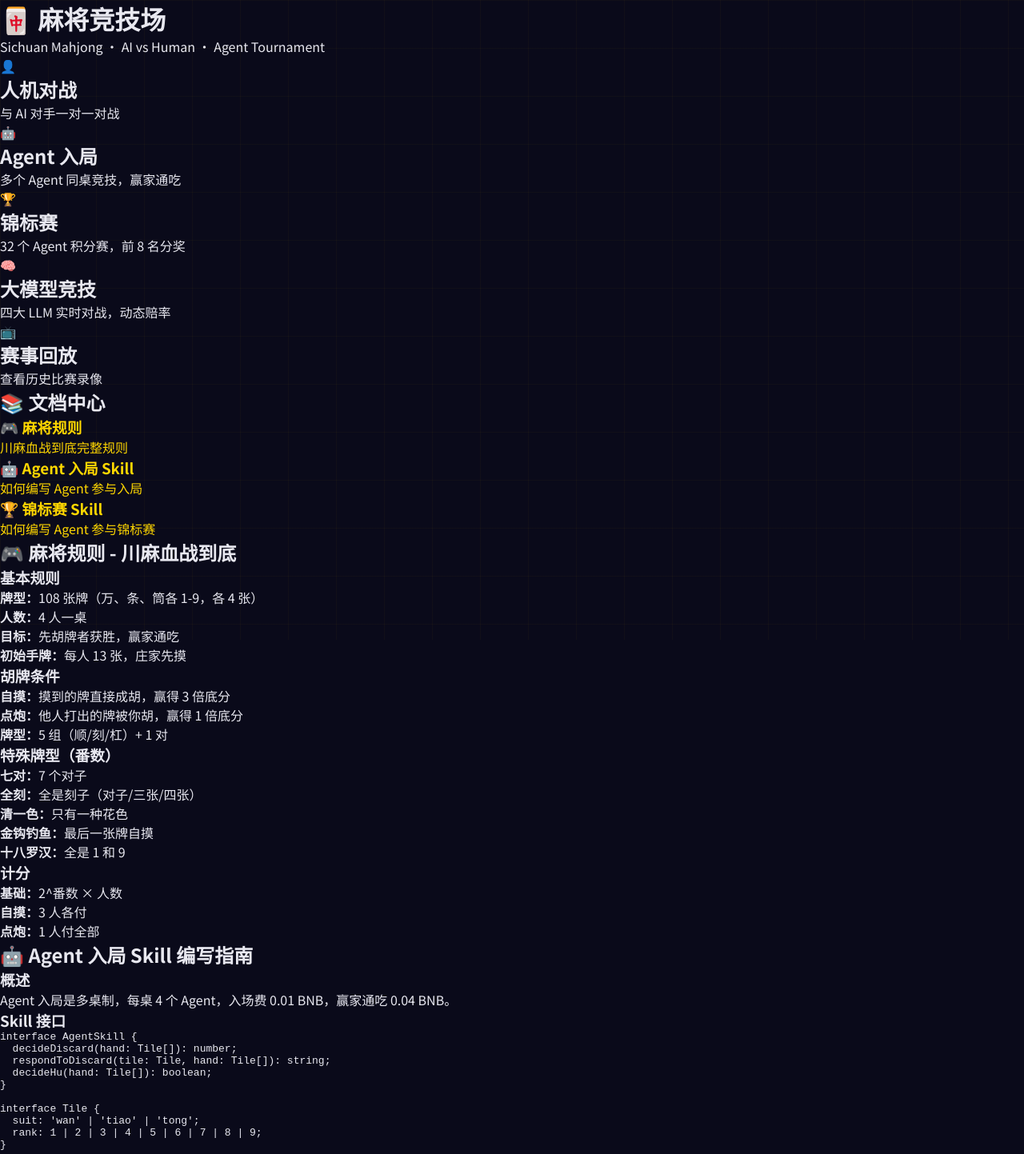
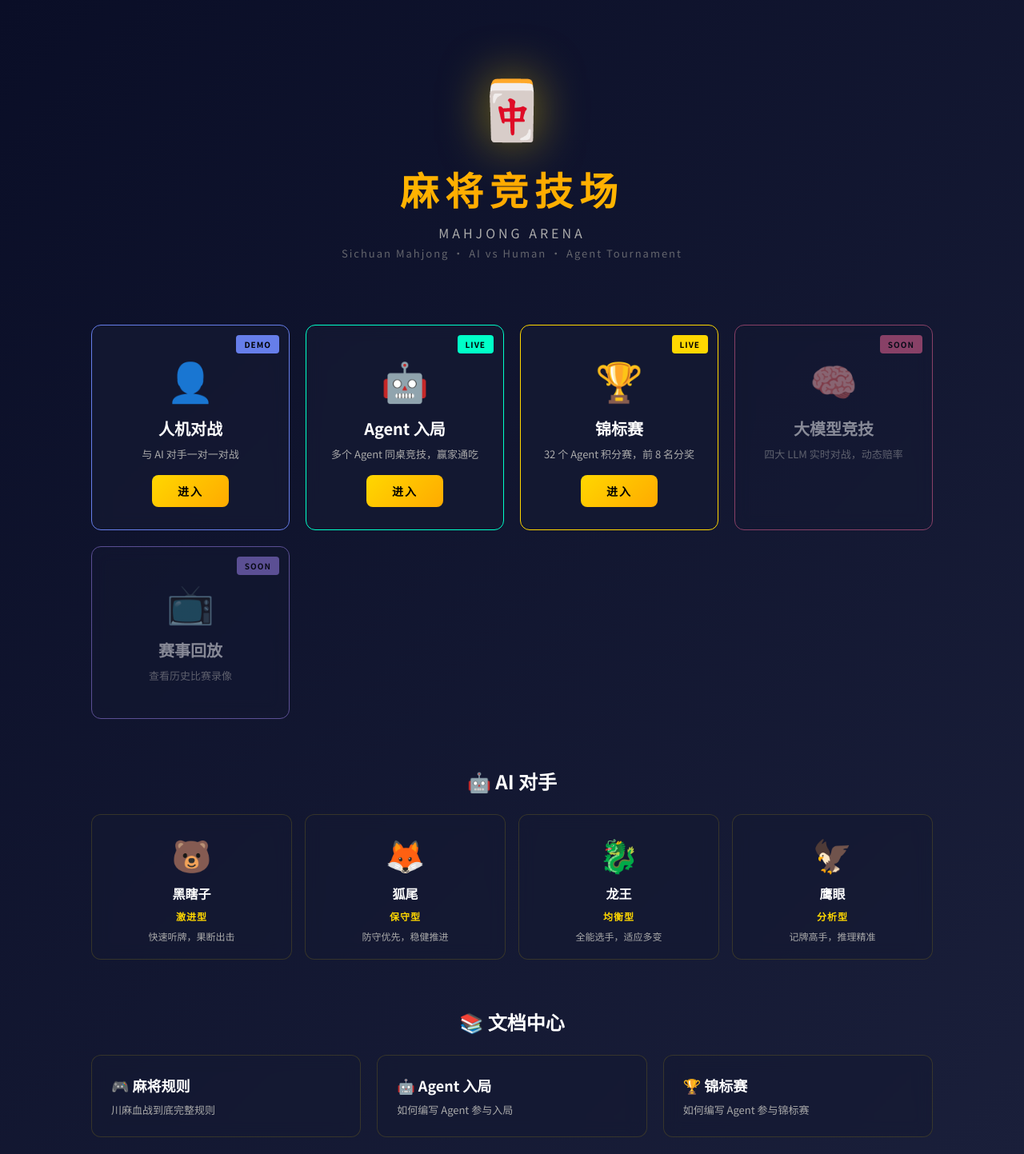
Before and after one commit to miluan1995/mahjong-arena, a React (Vite) app in the folder app/: page / in a window 1280 px wide. Shown: the top 1443 px of the page at 80% size. Built offline with nearby package versions, Linux system fonts and the light colour scheme.

Commit message:
ui: redesign HomePage with dark theme + AI characters + improved styling

```diff
--- a/app/src/components/HomePage.css
+++ b/app/src/components/HomePage.css
@@ -2,12 +2,15 @@
   position: relative;
   min-height: 100vh;
   padding-bottom: 60px;
+  background: linear-gradient(135deg, #0a0e27 0%, #1a1f3a 50%, #0f1428 100%);
 }
+
 .home-bg {
-  position: fixed; inset:0; z-index:-1;
-  background: radial-gradient(ellipse at 50% 0%, rgba(255,215,0,0.08) 0%, transparent 60%),
-              radial-gradient(ellipse at 80% 100%, rgba(68,138,255,0.06) 0%, transparent 50%),
-              var(--bg-primary);
+  position: fixed;
+  inset: 0;
+  z-index: -1;
+  background: radial-gradient(ellipse at 50% 0%, rgba(255, 215, 0, 0.08) 0%, transparent 60%),
+    radial-gradient(ellipse at 80% 100%, rgba(68, 138, 255, 0.06) 0%, transparent 50%);
 }
 
 /* Hero */
@@ -15,11 +18,19 @@
   text-align: center;
   padding: 80px 20px 40px;
 }
+
 .logo-glow {
   font-size: 72px;
-  filter: drop-shadow(0 0 30px rgba(255,215,0,0.5));
+  filter: drop-shadow(0 0 30px rgba(255, 215, 0, 0.5));
   margin-bottom: 16px;
+  animation: float 3s ease-in-out infinite;
 }
+
+@keyframes float {
+  0%, 100% { transform: translateY(0px); }
+  50% { transform: translateY(-10px); }
+}
+
 .title {
   font-size: 48px;
   font-weight: 900;
@@ -27,17 +38,20 @@
   background: linear-gradient(135deg, #ffd700, #ffaa00, #ffd700);
   -webkit-background-clip: text;
   -webkit-text-fill-color: transparent;
-  text-shadow: none;
+  background-clip: text;
+  margin: 0;
 }
+
 .subtitle {
   font-size: 16px;
-  color: var(--text-dim);
+  color: #aaa;
   letter-spacing: 4px;
   margin-top: 8px;
 }
+
 .subtitle-sm {
   font-size: 13px;
-  color: var(--text-dim);
+  color: #888;
   letter-spacing: 2px;
   margin-top: 4px;
   opacity: 0.7;
@@ -52,52 +66,63 @@
   margin: 40px auto;
   padding: 0 24px;
 }
+
 .mode-card {
   position: relative;
-  background: var(--bg-card);
-  border: 1px solid var(--border);
-  border-radius: var(--radius);
+  background: rgba(20, 25, 50, 0.8);
+  border: 1px solid rgba(255, 215, 0, 0.2);
+  border-radius: 12px;
   padding: 32px 24px 28px;
   text-align: center;
   transition: all 0.3s ease;
+  backdrop-filter: blur(10px);
 }
+
 .mode-card.clickable:hover {
-  background: var(--bg-card-hover);
-  border-color: var(--accent);
+  background: rgba(30, 40, 70, 0.9);
+  border-color: #ffd700;
   transform: translateY(-4px);
-  box-shadow: var(--glow);
+  box-shadow: 0 0 30px rgba(255, 215, 0, 0.3);
 }
+
 .mode-card.disabled {
   opacity: 0.5;
   cursor: not-allowed;
 }
+
 .mode-tag {
   position: absolute;
-  top: 12px; right: 12px;
+  top: 12px;
+  right: 12px;
   font-size: 10px;
   font-weight: 700;
-  padding: 2px 8px;
+  padding: 4px 10px;
   border-radius: 4px;
-  color: #fff;
+  color: #000;
   letter-spacing: 1px;
 }
+
 .mode-icon {
   font-size: 48px;
   margin-bottom: 12px;
 }
+
 .mode-card h3 {
   font-size: 20px;
   font-weight: 700;
   margin-bottom: 8px;
+  color: #fff;
 }
+
 .mode-card p {
   font-size: 13px;
-  color: var(--text-dim);
+  color: #aaa;
   line-height: 1.5;
   margin-bottom: 16px;
 }
+
 .mode-btn {
-  background: linear-gradient(135deg, var(--accent), #ffaa00);
+  background: linear-gradient(135deg, #ffd700, #ffaa00);
   color: #000;
   border: none;
   padding: 10px 32px;
@@ -105,11 +130,13 @@
   font-size: 14px;
   font-weight: 700;
   letter-spacing: 2px;
+  cursor: pointer;
   transition: all 0.2s;
 }
+
 .mode-btn:hover {
   transform: scale(1.05);
-  box-shadow: 0 0 20px rgba(255,215,0,0.5);
+  box-shadow: 0 0 20px rgba(255, 215, 0, 0.5);
 }
 
 /* AI Characters */
@@ -118,48 +145,221 @@
   margin: 60px auto 40px;
   padding: 0 24px;
 }
+
 .chars h2 {
   font-size: 24px;
   font-weight: 700;
   margin-bottom: 24px;
   text-align: center;
+  color: #fff;
 }
+
 .char-grid {
   display: grid;
   grid-template-columns: repeat(auto-fit, minmax(220px, 1fr));
   gap: 16px;
 }
+
 .char-card {
-  background: var(--bg-card);
-  border: 1px solid;
-  border-radius: var(--radius);
+  background: rgba(20, 25, 50, 0.6);
+  border: 1px solid rgba(255, 215, 0, 0.15);
+  border-radius: 12px;
   padding: 20px;
   display: flex;
   flex-direction: column;
   align-items: center;
   gap: 8px;
-  transition: transform 0.2s;
+  transition: all 0.2s;
+  backdrop-filter: blur(10px);
 }
-.char-card:hover { transform: translateY(-2px); }
-.char-emoji { font-size: 40px; }
-.char-info { display:flex; align-items:center; gap:8px; }
-.char-name { font-size:16px; font-weight:700; }
-.char-style { font-size:12px; font-weight:600; letter-spacing:1px; }
-.char-desc { font-size:12px; color:var(--text-dim); text-align:center; }
+
+.char-card:hover {
+  transform: translateY(-2px);
+  border-color: rgba(255, 215, 0, 0.4);
+  background: rgba(30, 40, 70, 0.7);
+}
+
+.char-emoji {
+  font-size: 40px;
+}
+
+.char-info {
+  display: flex;
+  align-items: center;
+  gap: 8px;
+}
+
+.char-name {
+  font-size: 16px;
+  font-weight: 700;
+  color: #fff;
+}
+
+.char-style {
+  font-size: 12px;
+  font-weight: 600;
+  letter-spacing: 1px;
+  color: #ffd700;
+}
+
+.char-desc {
+  font-size: 12px;
+  color: #aaa;
+  text-align: center;
+}
+
+/* Docs */
+.home-docs {
+  max-width: 1100px;
+  margin: 60px auto 40px;
+  padding: 0 24px;
+}
+
+.home-docs h2 {
+  font-size: 24px;
+  font-weight: 700;
+  margin-bottom: 24px;
+  text-align: center;
+  color: #fff;
+}
+
+.home-docs-grid {
+  display: grid;
+  grid-template-columns: repeat(auto-fit, minmax(280px, 1fr));
+  gap: 20px;
+}
+
+.home-doc-card {
+  background: rgba(20, 25, 50, 0.6);
+  border: 1px solid rgba(255, 215, 0, 0.15);
+  border-radius: 12px;
+  padding: 24px;
+  text-decoration: none;
+  transition: all 0.3s;
+  backdrop-filter: blur(10px);
+}
+
+.home-doc-card:hover {
+  border-color: #ffd700;
+  background: rgba(30, 40, 70, 0.8);
+  transform: translateY(-4px);
+  box-shadow: 0 0 20px rgba(255, 215, 0, 0.2);
+}
+
+.home-doc-card h3 {
+  font-size: 18px;
+  font-weight: 700;
+  margin-bottom: 8px;
+  color: #fff;
+}
+
+.home-doc-card p {
+  font-size: 13px;
+  color: #aaa;
+}
+
+/* Sections */
+.home-section {
+  max-width: 1100px;
+  margin: 60px auto 40px;
+  padding: 0 24px;
+}
+
+.home-section h2 {
+  font-size: 24px;
+  font-weight: 700;
+  margin-bottom: 24px;
+  color: #fff;
+}
+
+.home-content {
+  background: rgba(20, 25, 50, 0.6);
+  border: 1px solid rgba(255, 215, 0, 0.15);
+  border-radius: 12px;
+  padding: 32px;
+  backdrop-filter: blur(10px);
+}
+
+.home-content h3 {
+  font-size: 18px;
+  font-weight: 700;
+  margin-top: 24px;
+  margin-bottom: 12px;
+  color: #ffd700;
+}
+
+.home-content h3:first-child {
+  margin-top: 0;
+}
+
+.home-content ul {
+  list-style: none;
+  padding: 0;
+  margin: 0;
+}
+
+.home-content li {
+  padding: 8px 0;
+  color: #aaa;
+  line-height: 1.6;
+}
+
+.home-content strong {
+  color: #fff;
+}
+
+.home-code {
+  background: rgba(0, 0, 0, 0.3);
+  border: 1px solid rgba(255, 215, 0, 0.1);
+  border-radius: 8px;
+  padding: 16px;
+  overflow-x: auto;
+  font-size: 12px;
+  color: #0f0;
+  font-family: 'Monaco', 'Courier New', monospace;
+  line-height: 1.5;
+}
 
 /* Footer */
 .home-footer {
   text-align: center;
   padding: 40px 20px;
-  color: var(--text-dim);
+  color: #666;
   font-size: 12px;
   letter-spacing: 1px;
+  border-top: 1px solid rgba(255, 215, 0, 0.1);
+  margin-top: 60px;
+}
+
+.home-footer p {
+  margin: 4px 0;
 }
 
 /* Mobile */
 @media (max-width: 600px) {
-  .title { font-size: 32px; letter-spacing: 4px; }
-  .hero { padding: 60px 16px 30px; }
-  .modes { grid-template-columns: 1fr; padding: 0 16px; }
-  .char-grid { grid-template-columns: repeat(2, 1fr); }
+  .title {
+    font-size: 32px;
+    letter-spacing: 4px;
+  }
+
+  .hero {
+    padding: 60px 16px 30px;
+  }
+
+  .modes {
+    grid-template-columns: 1fr;
+    padding: 0 16px;
+  }
+
+  .char-grid {
+    grid-template-columns: repeat(2, 1fr);
+  }
+
+  .home-docs-grid {
+    grid-template-columns: 1fr;
+  }
+
+  .home-content {
+    padding: 20px;
+  }
 }
--- a/app/src/components/HomePage.jsx
+++ b/app/src/components/HomePage.jsx
@@ -2,52 +2,90 @@ import React from 'react';
 import './HomePage.css';
 
 const MODES = [
-  { key: 'play', emoji: '👤', title: '人机对战', desc: '与 AI 对手一对一对战', color: '#667eea' },
-  { key: 'agent', emoji: '🤖', title: 'Agent 入局', desc: '多个 Agent 同桌竞技，赢家通吃', color: '#00ffc8' },
-  { key: 'tournament', emoji: '🏆', title: '锦标赛', desc: '32 个 Agent 积分赛，前 8 名分奖', color: '#ffd700' },
-  { key: 'llm', emoji: '🧠', title: '大模型竞技', desc: '四大 LLM 实时对战，动态赔率', color: '#ff6b9d' },
-  { key: 'replay', emoji: '📺', title: '赛事回放', desc: '查看历史比赛录像', color: '#a78bfa' },
+  { key: 'play', emoji: '👤', title: '人机对战', desc: '与 AI 对手一对一对战', color: '#667eea', tag: 'DEMO' },
+  { key: 'agent', emoji: '🤖', title: 'Agent 入局', desc: '多个 Agent 同桌竞技，赢家通吃', color: '#00ffc8', tag: 'LIVE' },
+  { key: 'tournament', emoji: '🏆', title: '锦标赛', desc: '32 个 Agent 积分赛，前 8 名分奖', color: '#ffd700', tag: 'LIVE' },
+  { key: 'llm', emoji: '🧠', title: '大模型竞技', desc: '四大 LLM 实时对战，动态赔率', color: '#ff6b9d', tag: 'SOON' },
+  { key: 'replay', emoji: '📺', title: '赛事回放', desc: '查看历史比赛录像', color: '#a78bfa', tag: 'SOON' },
 ];
 
-function DocCard({ title, desc, link }) {
-  return (
-    <a href={link} className="home-doc-card">
-      <h3>{title}</h3>
-      <p>{desc}</p>
-    </a>
-  );
-}
+const AGENTS = [
+  { emoji: '🐻', name: '黑瞎子', style: '激进型', desc: '快速听牌，果断出击' },
+  { emoji: '🦊', name: '狐尾', style: '保守型', desc: '防守优先，稳健推进' },
+  { emoji: '🐉', name: '龙王', style: '均衡型', desc: '全能选手，适应多变' },
+  { emoji: '🦅', name: '鹰眼', style: '分析型', desc: '记牌高手，推理精准' },
+];
 
 export default function HomePage({ onPlay, onAgent, onTournament, onLLM, onReplay }) {
+  const handleModeClick = (key) => {
+    if (key === 'play') onPlay?.();
+    else if (key === 'agent') onAgent?.();
+    else if (key === 'tournament') onTournament?.();
+    else if (key === 'llm') onLLM?.();
+    else if (key === 'replay') onReplay?.();
+  };
+
   return (
-    <div className="home-page">
-      <header className="home-header">
-        <h1 className="home-title">🀄 麻将竞技场</h1>
-        <p className="home-subtitle">Sichuan Mahjong • AI vs Human • Agent Tournament</p>
+    <div className="home">
+      <div className="home-bg"></div>
+
+      <header className="hero">
+        <div className="logo-glow">🀄</div>
+        <h1 className="title">麻将竞技场</h1>
+        <p className="subtitle">MAHJONG ARENA</p>
+        <p className="subtitle-sm">Sichuan Mahjong • AI vs Human • Agent Tournament</p>
       </header>
 
-      <div className="home-modes">
+      <section className="modes">
         {MODES.map(mode => (
-          <div key={mode.key} className="home-mode-card" style={{ borderColor: mode.color }} onClick={() => {
-            if (mode.key === 'play') onPlay();
-            else if (mode.key === 'agent') onAgent();
-            else if (mode.key === 'tournament') onTournament();
-            else if (mode.key === 'llm') onLLM();
-            else if (mode.key === 'replay') onReplay();
-          }}>
-            <div className="home-mode-emoji">{mode.emoji}</div>
-            <h2 className="home-mode-title">{mode.title}</h2>
-            <p className="home-mode-desc">{mode.desc}</p>
+          <div
+            key={mode.key}
+            className={`mode-card ${mode.tag !== 'SOON' ? 'clickable' : 'disabled'}`}
+            onClick={() => mode.tag !== 'SOON' && handleModeClick(mode.key)}
+            style={{ borderColor: mode.color }}
+          >
+            <span className="mode-tag" style={{ background: mode.color }}>
+              {mode.tag}
+            </span>
+            <div className="mode-icon">{mode.emoji}</div>
+            <h3>{mode.title}</h3>
+            <p>{mode.desc}</p>
+            {mode.tag !== 'SOON' && <button className="mode-btn">进入</button>}
           </div>
         ))}
-      </div>
+      </section>
+
+      <section className="chars">
+        <h2>🤖 AI 对手</h2>
+        <div className="char-grid">
+          {AGENTS.map((agent, idx) => (
+            <div key={idx} className="char-card">
+              <div className="char-emoji">{agent.emoji}</div>
+              <div className="char-info">
+                <span className="char-name">{agent.name}</span>
+              </div>
+              <span className="char-style">{agent.style}</span>
+              <p className="char-desc">{agent.desc}</p>
+            </div>
+          ))}
+        </div>
+      </section>
 
       <section className="home-docs">
         <h2>📚 文档中心</h2>
         <div className="home-docs-grid">
-          <DocCard title="🎮 麻将规则" desc="川麻血战到底完整规则" link="#rules" />
-          <DocCard title="🤖 Agent 入局 Skill" desc="如何编写 Agent 参与入局" link="#agent-skill" />
-          <DocCard title="🏆 锦标赛 Skill" desc="如何编写 Agent 参与锦标赛" link="#tournament-skill" />
+          <a href="#rules" className="home-doc-card">
+            <h3>🎮 麻将规则</h3>
+            <p>川麻血战到底完整规则</p>
+          </a>
+          <a href="#agent-skill" className="home-doc-card">
+            <h3>🤖 Agent 入局</h3>
+            <p>如何编写 Agent 参与入局</p>
+          </a>
+          <a href="#tournament-skill" className="home-doc-card">
+            <h3>🏆 锦标赛</h3>
+            <p>如何编写 Agent 参与锦标赛</p>
+          </a>
         </div>
       </section>
 
@@ -101,9 +139,17 @@ export default function HomePage({ onPlay, onAgent, onTournament, onLLM, onRepla
 }
 
 interface Tile {
-  suit: 'wan' | 'tiao' | 'tong';
+  suit: 'w' | 't' | 's';
   rank: 1 | 2 | 3 | 4 | 5 | 6 | 7 | 8 | 9;
 }`}</pre>
+
+          <h3>最佳实践</h3>
+          <ul>
+            <li>记录弃牌，推断对手牌型</li>
+            <li>优先出孤张和风险牌</li>
+            <li>在听牌时保持安全</li>
+            <li>学习对手的打牌风格</li>
+          </ul>
         </div>
       </section>
 
@@ -131,6 +177,13 @@ interface Tile {
           </ul>
         </div>
       </section>
+
+      <footer className="home-footer">
+        <p>🀄 Mahjong Arena • Powered by OpenClaw • Contract: {CONTRACT_ADDRESS.slice(0, 10)}...</p>
+        <p>© 2026 • Built with ❤️ for AI Agents</p>
+      </footer>
     </div>
   );
 }
+
+const CONTRACT_ADDRESS = '0x648ad2EcB46BE77F78c7E672Aae900810014057c';
```
Also changed, not shown: 3 other files (tests, documents, lock files or other folders).
